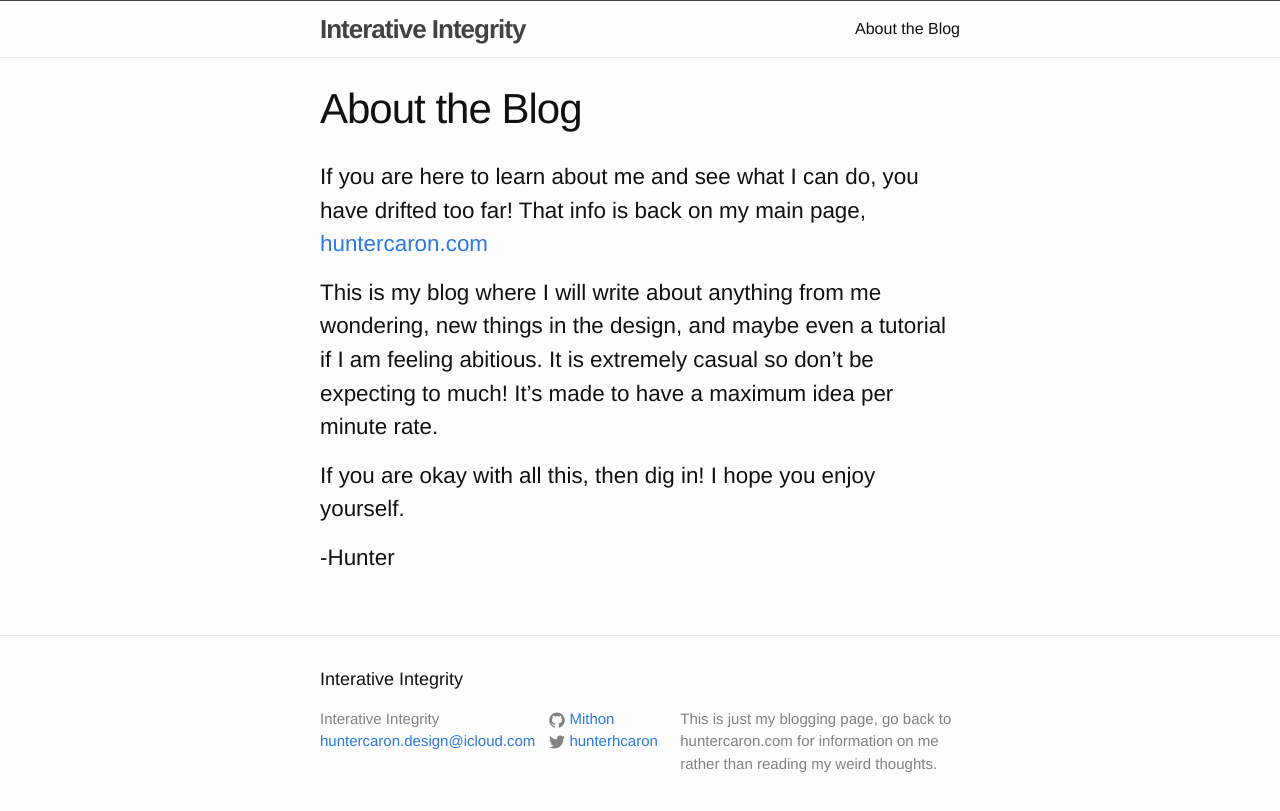
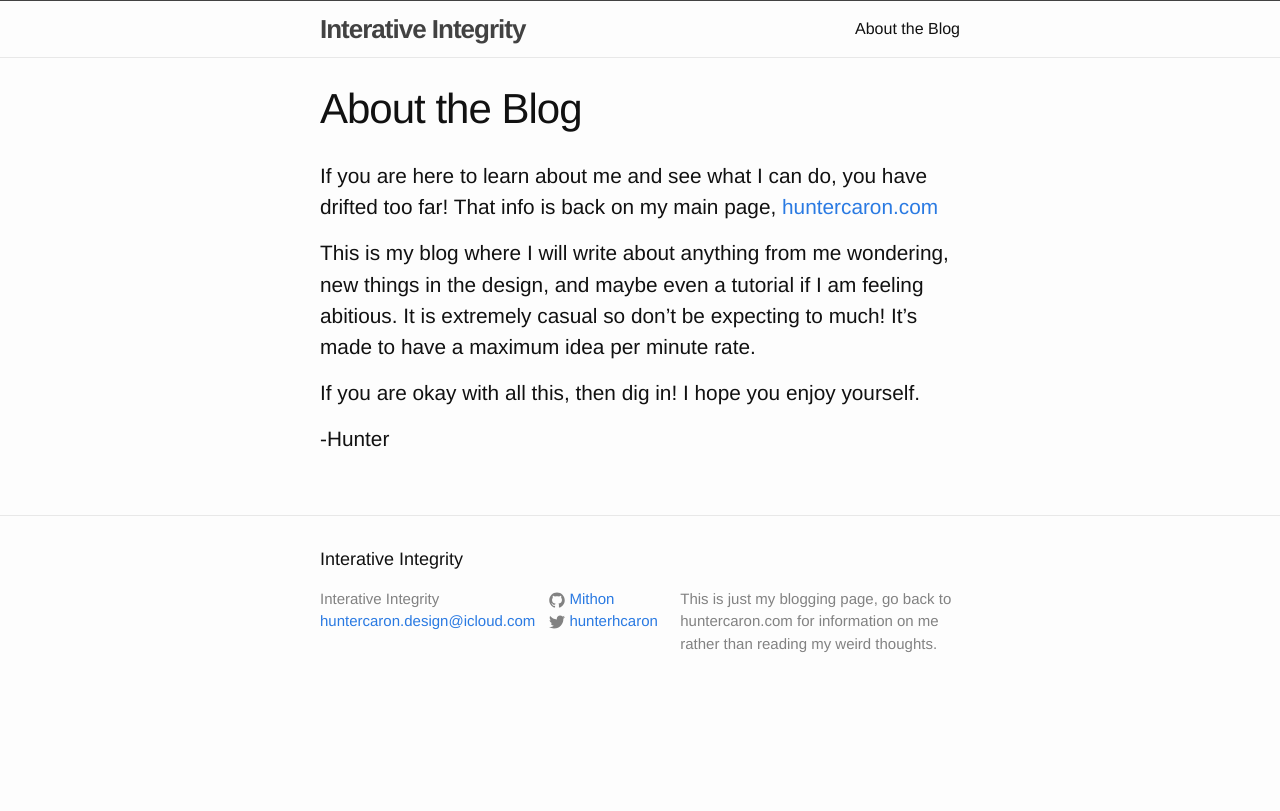
Before and after one commit to Mithon/HCDesignBlog, a Jekyll site: the page built from About the Blog.md, in a window 1280 px wide. Shown: the top 811 px of the page. Built offline with Jekyll 4.4.1, drawn with Linux system fonts in a browser that asks for light colours; some web fonts are replaced.

Commit message:
little smaller body

```diff
--- a/_sass/_layout.scss
+++ b/_sass/_layout.scss
@@ -213,7 +213,7 @@
     margin-bottom: $spacing-unit;
 
     p {
-        font-size: 1.4em;
+        font-size: 1.3em;
     }
 
     h2 {
```
